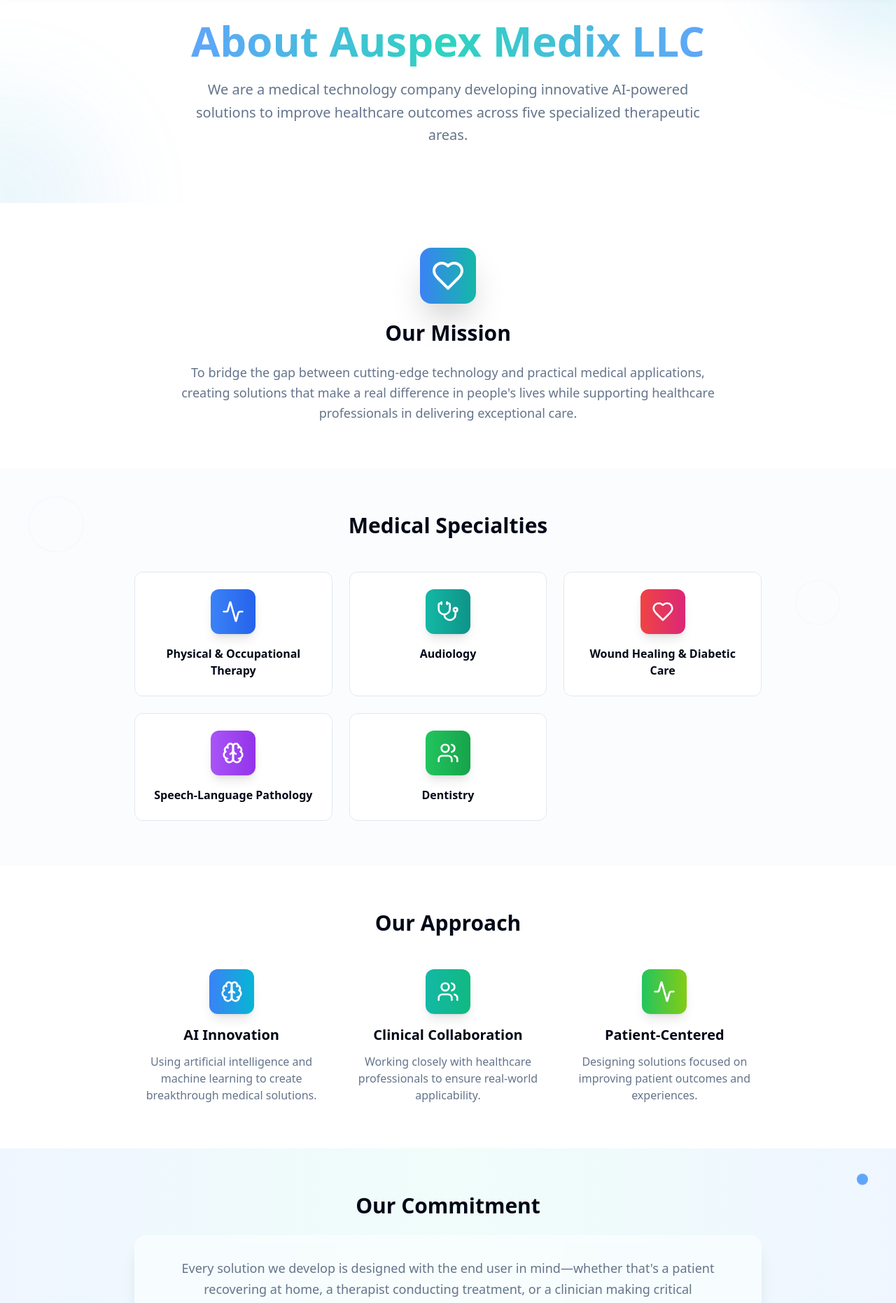
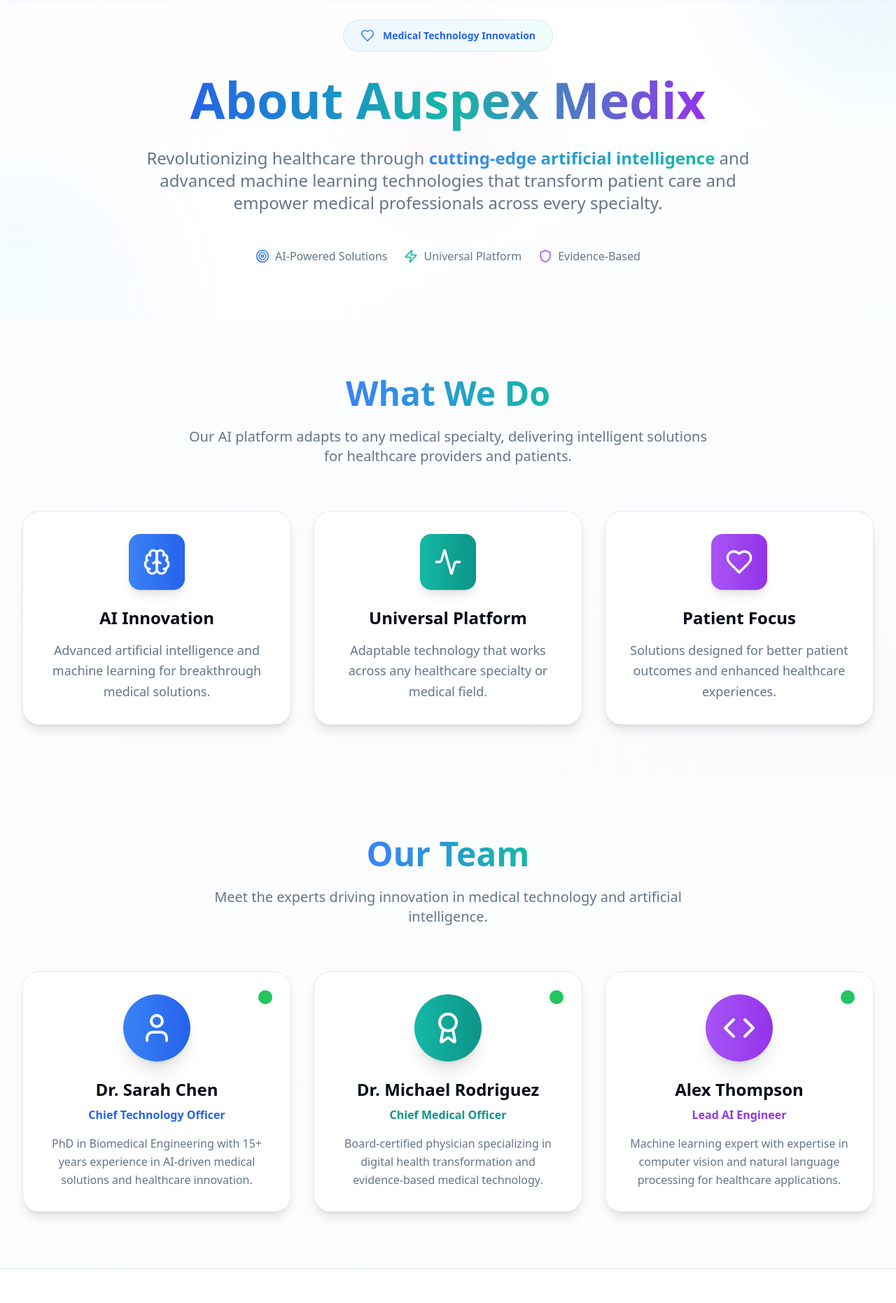
Before and after one commit to hoanglongraspi/ampage, a React (Vite) app: page /about in a window 1280 px wide. Shown: the part 100-1962 px from the top of the page at 70% size. Built offline with nearby package versions, Linux system fonts and the light colour scheme.

Commit message:
up about

```diff
--- a/src/pages/About.tsx
+++ b/src/pages/About.tsx
@@ -1,155 +1,239 @@
 import React from 'react';
 import { Header } from '@/components/Header';
 import { Footer } from '@/components/Footer';
-import { Heart, Brain, Activity, Stethoscope, Users } from 'lucide-react';
+import { Heart, Brain, Activity, User, Award, Code, Target, Zap, Shield } from 'lucide-react';
 
 const About = () => {
-  const specialties = [
-    { title: "Physical & Occupational Therapy", icon: Activity, color: "from-blue-500 to-blue-600" },
-    { title: "Audiology", icon: Stethoscope, color: "from-teal-500 to-teal-600" },
-    { title: "Wound Healing & Diabetic Care", icon: Heart, color: "from-red-500 to-pink-600" },
-    { title: "Speech-Language Pathology", icon: Brain, color: "from-purple-500 to-purple-600" },
-    { title: "Dentistry", icon: Users, color: "from-green-500 to-green-600" }
-  ];
-
-  const approaches = [
-    {
-      icon: Brain,
-      title: "AI Innovation",
-      description: "Using artificial intelligence and machine learning to create breakthrough medical solutions.",
-      color: "from-blue-500 to-cyan-500"
-    },
-    {
-      icon: Users,
-      title: "Clinical Collaboration",
-      description: "Working closely with healthcare professionals to ensure real-world applicability.",
-      color: "from-teal-500 to-emerald-500"
-    },
-    {
-      icon: Activity,
-      title: "Patient-Centered",
-      description: "Designing solutions focused on improving patient outcomes and experiences.",
-      color: "from-green-500 to-lime-500"
-    }
-  ];
-
   return (
-    <div className="min-h-screen bg-background text-foreground overflow-hidden">
+    <div className="min-h-screen bg-background text-foreground">
       <Header />
 
-      {/* Hero Section with Animated Background */}
-      <section className="relative pt-32 pb-20 px-4 sm:px-6 lg:px-8">
-        {/* Animated Background */}
+      {/* Hero Section */}
+      <section className="relative pt-32 pb-20 px-4 sm:px-6 lg:px-8 overflow-hidden bg-gradient-to-br from-blue-50/30 via-background to-teal-50/30 dark:from-blue-950/10 dark:via-background dark:to-teal-950/10">
+        {/* Enhanced Background Elements */}
         <div className="absolute inset-0 overflow-hidden">
-          <div className="absolute -top-40 -right-40 w-80 h-80 bg-gradient-to-r from-blue-400/20 to-teal-400/20 rounded-full blur-3xl animate-pulse"></div>
-          <div className="absolute -bottom-40 -left-40 w-80 h-80 bg-gradient-to-r from-teal-400/20 to-blue-400/20 rounded-full blur-3xl animate-pulse delay-1000"></div>
+          <div className="absolute -top-40 -right-40 w-96 h-96 bg-gradient-to-r from-blue-400/10 to-teal-400/10 rounded-full blur-3xl animate-pulse"></div>
+          <div className="absolute -bottom-40 -left-40 w-96 h-96 bg-gradient-to-r from-teal-400/10 to-blue-400/10 rounded-full blur-3xl animate-pulse delay-1000"></div>
+          <div className="absolute top-1/2 left-1/2 transform -translate-x-1/2 -translate-y-1/2 w-64 h-64 bg-gradient-to-r from-purple-400/5 to-pink-400/5 rounded-full blur-2xl animate-pulse delay-500"></div>
         </div>
 
-        <div className="relative max-w-4xl mx-auto text-center">
-          <h1 className="text-5xl md:text-6xl font-bold mb-6 animate-fade-in">
-            <span className="bg-gradient-to-r from-blue-400 via-teal-400 to-blue-400 bg-clip-text text-transparent animate-gradient-x bg-300% bg-gradient-to-r">
-              About Auspex Medix LLC
+        <div className="relative max-w-6xl mx-auto text-center">
+          <div className="inline-flex items-center px-6 py-3 bg-gradient-to-r from-blue-50 to-teal-50 dark:from-blue-950/30 dark:to-teal-950/30 rounded-full mb-8 border border-blue-200/50 dark:border-blue-800/50">
+            <Heart className="h-5 w-5 text-blue-500 mr-3" />
+            <span className="text-sm font-semibold text-blue-600 dark:text-blue-400">Medical Technology Innovation</span>
+          </div>
+
+          <h1 className="text-5xl md:text-7xl font-bold mb-8 animate-fade-in">
+            <span className="bg-gradient-to-r from-blue-600 via-teal-500 to-purple-600 bg-clip-text text-transparent">
+              About Auspex Medix
             </span>
           </h1>
-          <p className="text-xl text-muted-foreground max-w-3xl mx-auto leading-relaxed animate-fade-in-delay">
-            We are a medical technology company developing innovative AI-powered solutions to improve healthcare outcomes across five specialized therapeutic areas.
+
+          <p className="text-xl md:text-2xl text-muted-foreground max-w-4xl mx-auto leading-relaxed mb-12 animate-fade-in-delay">
+            Revolutionizing healthcare through
+            <span className="font-semibold text-foreground bg-gradient-to-r from-blue-500 to-teal-500 bg-clip-text text-transparent"> cutting-edge artificial intelligence</span> and advanced machine learning technologies that transform patient care and empower medical professionals across every specialty.
           </p>
-        </div>
-      </section>
 
-      {/* Our Mission with Floating Animation */}
-      <section className="py-16 px-4 sm:px-6 lg:px-8">
-        <div className="max-w-4xl mx-auto text-center">
-          <div className="flex justify-center mb-6">
-            <div className="bg-gradient-to-r from-blue-500 to-teal-500 p-4 rounded-2xl shadow-2xl hover:shadow-blue-500/25 transition-all duration-500 hover:scale-110 hover:rotate-3 group">
-              <Heart className="h-12 w-12 text-white group-hover:animate-pulse" />
+          <div className="flex flex-wrap justify-center gap-6 animate-fade-in-delay-2">
+            <div className="flex items-center text-muted-foreground">
+              <Target className="h-5 w-5 text-blue-500 mr-2" />
+              <span>AI-Powered Solutions</span>
             </div>
-          </div>
-          <h2 className="text-3xl font-bold mb-6 hover:text-transparent hover:bg-gradient-to-r hover:from-blue-500 hover:to-teal-500 hover:bg-clip-text transition-all duration-300">Our Mission</h2>
-          <p className="text-lg text-muted-foreground leading-relaxed max-w-3xl mx-auto hover:text-foreground transition-colors duration-300">
-            To bridge the gap between cutting-edge technology and practical medical applications,
-            creating solutions that make a real difference in people's lives while supporting
-            healthcare professionals in delivering exceptional care.
-          </p>
-        </div>
-      </section>
-
-      {/* Medical Specialties with Staggered Animation */}
-      <section className="py-16 px-4 sm:px-6 lg:px-8 bg-muted/30 relative overflow-hidden">
-        {/* Background Pattern */}
-        <div className="absolute inset-0 opacity-5">
-          <div className="absolute top-10 left-10 w-20 h-20 border border-blue-500 rounded-full animate-spin-slow"></div>
-          <div className="absolute top-40 right-20 w-16 h-16 border border-teal-500 rounded-full animate-spin-reverse"></div>
-          <div className="absolute bottom-20 left-1/4 w-12 h-12 border border-green-500 rounded-full animate-bounce"></div>
-        </div>
-
-        <div className="relative max-w-4xl mx-auto">
-          <h2 className="text-3xl font-bold text-center mb-12 hover:scale-105 transition-transform duration-300">Medical Specialties</h2>
-          <div className="grid grid-cols-1 md:grid-cols-2 lg:grid-cols-3 gap-6">
-            {specialties.map((specialty, index) => (
-              <div key={index}
-                   className="bg-background rounded-xl p-6 text-center border hover:shadow-2xl transition-all duration-500 hover:scale-105 hover:-translate-y-2 group cursor-pointer"
-                   style={{ animationDelay: `${index * 100}ms` }}>
-                <div className={`bg-gradient-to-r ${specialty.color} w-16 h-16 rounded-xl flex items-center justify-center mx-auto mb-4 shadow-lg group-hover:shadow-xl group-hover:scale-110 transition-all duration-300 group-hover:rotate-6`}>
-                  <specialty.icon className="h-8 w-8 text-white" />
-                </div>
-                <h3 className="font-semibold text-foreground group-hover:text-transparent group-hover:bg-gradient-to-r group-hover:from-blue-500 group-hover:to-teal-500 group-hover:bg-clip-text transition-all duration-300">{specialty.title}</h3>
-              </div>
-            ))}
+            <div className="flex items-center text-muted-foreground">
+              <Zap className="h-5 w-5 text-teal-500 mr-2" />
+              <span>Universal Platform</span>
+            </div>
+            <div className="flex items-center text-muted-foreground">
+              <Shield className="h-5 w-5 text-purple-500 mr-2" />
+              <span>Evidence-Based</span>
+            </div>
           </div>
         </div>
       </section>
 
-      {/* Our Approach with Interactive Cards */}
-      <section className="py-16 px-4 sm:px-6 lg:px-8 relative">
-        <div className="max-w-4xl mx-auto">
-          <h2 className="text-3xl font-bold text-center mb-12 hover:scale-105 transition-transform duration-300">Our Approach</h2>
+      {/* Our Mission */}
+      {/* <section className="py-20 px-4 sm:px-6 lg:px-8 bg-gradient-to-br from-muted/20 to-muted/30 relative overflow-hidden">
+        <div className="absolute inset-0 bg-grid-pattern opacity-5"></div>
+
+        <div className="relative max-w-5xl mx-auto">
+          <div className="text-center mb-16">
+            <div className="inline-flex p-4 bg-gradient-to-r from-blue-500 to-teal-500 rounded-3xl mb-8 shadow-2xl transform hover:scale-110 transition-transform duration-300">
+              <Heart className="h-12 w-12 text-white" />
+            </div>
+            <h2 className="text-4xl md:text-5xl font-bold mb-6">
+              <span className="bg-gradient-to-r from-blue-500 to-teal-500 bg-clip-text text-transparent">
+                Our Mission
+              </span>
+            </h2>
+          </div>
+
+          <div className="bg-background/80 backdrop-blur-sm rounded-3xl p-8 md:p-12 border shadow-2xl">
+            <p className="text-xl md:text-2xl text-muted-foreground leading-relaxed text-center max-w-4xl mx-auto">
+              To bridge the gap between cutting-edge technology and practical medical applications,
+              creating solutions that make a real difference in people's lives while supporting
+              <span className="font-semibold text-blue-600"> healthcare professionals worldwide</span>.
+            </p>
+
+            <div className="grid grid-cols-1 md:grid-cols-3 gap-8 mt-12">
+              <div className="text-center">
+                <div className="text-3xl font-bold text-blue-500 mb-2">15+</div>
+                <div className="text-muted-foreground">Years Experience</div>
+              </div>
+              <div className="text-center">
+                <div className="text-3xl font-bold text-teal-500 mb-2">∞</div>
+                <div className="text-muted-foreground">Medical Specialties</div>
+              </div>
+              <div className="text-center">
+                <div className="text-3xl font-bold text-purple-500 mb-2">100%</div>
+                <div className="text-muted-foreground">Evidence-Based</div>
+              </div>
+            </div>
+          </div>
+        </div>
+      </section> */}
+
+      {/* What We Do */}
+      <section className="py-20 px-4 sm:px-6 lg:px-8 bg-gradient-to-br from-secondary/20 to-secondary/40">
+        <div className="max-w-7xl mx-auto">
+          <div className="text-center mb-16">
+            <h2 className="text-4xl md:text-5xl font-bold mb-6">
+              <span className="bg-gradient-to-r from-blue-500 to-teal-500 bg-clip-text text-transparent">
+                What We Do
+              </span>
+            </h2>
+            <p className="text-xl text-muted-foreground max-w-3xl mx-auto">
+              Our AI platform adapts to any medical specialty, delivering intelligent solutions for healthcare providers and patients.
+            </p>
+          </div>
+
           <div className="grid grid-cols-1 md:grid-cols-3 gap-8">
-            {approaches.map((approach, index) => (
-              <div key={index}
-                   className="text-center group hover:transform hover:scale-105 transition-all duration-500 cursor-pointer">
-                <div className={`bg-gradient-to-r ${approach.color} w-16 h-16 rounded-xl flex items-center justify-center mx-auto mb-4 shadow-lg group-hover:shadow-2xl group-hover:shadow-blue-500/25 transition-all duration-500 group-hover:rotate-12 group-hover:scale-125`}>
-                  <approach.icon className="h-8 w-8 text-white group-hover:animate-pulse" />
+            <div className="group relative">
+              <div className="bg-background rounded-3xl p-8 shadow-lg border hover:shadow-2xl transition-all duration-500 h-full group-hover:-translate-y-2">
+                <div className="w-20 h-20 bg-gradient-to-r from-blue-500 to-blue-600 rounded-2xl flex items-center justify-center mx-auto mb-6 shadow-lg group-hover:shadow-xl group-hover:scale-110 transition-all duration-500">
+                  <Brain className="h-10 w-10 text-white" />
                 </div>
-                <h3 className="text-xl font-bold mb-3 group-hover:text-transparent group-hover:bg-gradient-to-r group-hover:from-blue-500 group-hover:to-teal-500 group-hover:bg-clip-text transition-all duration-300">{approach.title}</h3>
-                <p className="text-muted-foreground group-hover:text-foreground transition-colors duration-300">
-                  {approach.description}
+                <h3 className="text-2xl font-bold text-center mb-4 group-hover:text-transparent group-hover:bg-gradient-to-r group-hover:from-blue-500 group-hover:to-teal-500 group-hover:bg-clip-text transition-all duration-300">
+                  AI Innovation
+                </h3>
+                <p className="text-muted-foreground text-lg leading-relaxed text-center">
+                  Advanced artificial intelligence and machine learning for breakthrough medical solutions.
                 </p>
               </div>
-            ))}
+            </div>
+
+            <div className="group relative">
+              <div className="bg-background rounded-3xl p-8 shadow-lg border hover:shadow-2xl transition-all duration-500 h-full group-hover:-translate-y-2">
+                <div className="w-20 h-20 bg-gradient-to-r from-teal-500 to-teal-600 rounded-2xl flex items-center justify-center mx-auto mb-6 shadow-lg group-hover:shadow-xl group-hover:scale-110 transition-all duration-500">
+                  <Activity className="h-10 w-10 text-white" />
+                </div>
+                <h3 className="text-2xl font-bold text-center mb-4 group-hover:text-transparent group-hover:bg-gradient-to-r group-hover:from-blue-500 group-hover:to-teal-500 group-hover:bg-clip-text transition-all duration-300">
+                  Universal Platform
+                </h3>
+                <p className="text-muted-foreground text-lg leading-relaxed text-center">
+                  Adaptable technology that works across any healthcare specialty or medical field.
+                </p>
+              </div>
+            </div>
+
+            <div className="group relative">
+              <div className="bg-background rounded-3xl p-8 shadow-lg border hover:shadow-2xl transition-all duration-500 h-full group-hover:-translate-y-2">
+                <div className="w-20 h-20 bg-gradient-to-r from-purple-500 to-purple-600 rounded-2xl flex items-center justify-center mx-auto mb-6 shadow-lg group-hover:shadow-xl group-hover:scale-110 transition-all duration-500">
+                  <Heart className="h-10 w-10 text-white" />
+                </div>
+                <h3 className="text-2xl font-bold text-center mb-4 group-hover:text-transparent group-hover:bg-gradient-to-r group-hover:from-blue-500 group-hover:to-teal-500 group-hover:bg-clip-text transition-all duration-300">
+                  Patient Focus
+                </h3>
+                <p className="text-muted-foreground text-lg leading-relaxed text-center">
+                  Solutions designed for better patient outcomes and enhanced healthcare experiences.
+                </p>
+              </div>
+            </div>
           </div>
         </div>
       </section>
 
-      {/* Our Commitment with Gradient Animation */}
-      <section className="py-16 px-4 sm:px-6 lg:px-8 bg-gradient-to-r from-blue-50 via-teal-50 to-blue-50 dark:from-blue-950/20 dark:via-teal-950/20 dark:to-blue-950/20 animate-gradient-x bg-300% relative overflow-hidden">
-        {/* Floating Elements */}
-        <div className="absolute top-10 right-10 w-4 h-4 bg-blue-400 rounded-full animate-bounce"></div>
-        <div className="absolute bottom-10 left-10 w-6 h-6 bg-teal-400 rounded-full animate-bounce delay-300"></div>
-        <div className="absolute top-1/2 left-1/4 w-3 h-3 bg-green-400 rounded-full animate-ping"></div>
+      {/* Our Team */}
+      <section className="py-20 px-4 sm:px-6 lg:px-8 bg-gradient-to-br from-slate-50/50 to-gray-50/50 dark:from-slate-900/30 dark:to-gray-900/30 relative overflow-hidden">
+        <div className="absolute inset-0 bg-dot-pattern opacity-5"></div>
 
-        <div className="relative max-w-4xl mx-auto text-center">
-          <h2 className="text-3xl font-bold mb-6 hover:scale-110 transition-transform duration-300 hover:text-transparent hover:bg-gradient-to-r hover:from-blue-500 hover:to-teal-500 hover:bg-clip-text">Our Commitment</h2>
-          <div className="bg-white/50 dark:bg-gray-900/50 backdrop-blur-sm rounded-2xl p-8 shadow-xl hover:shadow-2xl transition-all duration-500 hover:scale-[1.02] border border-white/20">
-            <p className="text-lg text-muted-foreground leading-relaxed max-w-3xl mx-auto hover:text-foreground transition-colors duration-300">
-              Every solution we develop is designed with the end user in mind—whether that's a patient
-              recovering at home, a therapist conducting treatment, or a clinician making critical
-              diagnostic decisions. We believe in intelligent, accessible, and evidence-based solutions.
+        <div className="relative max-w-7xl mx-auto">
+          <div className="text-center mb-16">
+            <h2 className="text-4xl md:text-5xl font-bold mb-6">
+              <span className="bg-gradient-to-r from-blue-500 to-teal-500 bg-clip-text text-transparent">
+                Our Team
+              </span>
+            </h2>
+            <p className="text-xl text-muted-foreground max-w-3xl mx-auto">
+              Meet the experts driving innovation in medical technology and artificial intelligence.
             </p>
+          </div>
+
+          <div className="grid grid-cols-1 md:grid-cols-3 gap-8">
+            {/* Team Member 1 */}
+            <div className="group">
+              <div className="bg-background/90 backdrop-blur-sm rounded-3xl p-8 shadow-lg hover:shadow-2xl transition-all duration-500 border hover:-translate-y-2 h-full">
+                <div className="text-center">
+                  <div className="relative">
+                    <div className="w-24 h-24 bg-gradient-to-r from-blue-500 to-blue-600 rounded-full flex items-center justify-center mx-auto mb-6 group-hover:scale-110 transition-transform duration-300 shadow-xl">
+                      <User className="h-12 w-12 text-white" />
+                    </div>
+                    <div className="absolute -top-2 -right-2 w-6 h-6 bg-green-500 rounded-full border-2 border-background"></div>
+                  </div>
+                  <h3 className="text-2xl font-bold text-foreground mb-2">Dr. Sarah Chen</h3>
+                  <p className="text-blue-600 font-semibold mb-4">Chief Technology Officer</p>
+                  <p className="text-muted-foreground leading-relaxed">
+                    PhD in Biomedical Engineering with 15+ years experience in AI-driven medical solutions and healthcare innovation.
+                  </p>
+                </div>
+              </div>
+            </div>
+
+            {/* Team Member 2 */}
+            <div className="group">
+              <div className="bg-background/90 backdrop-blur-sm rounded-3xl p-8 shadow-lg hover:shadow-2xl transition-all duration-500 border hover:-translate-y-2 h-full">
+                <div className="text-center">
+                  <div className="relative">
+                    <div className="w-24 h-24 bg-gradient-to-r from-teal-500 to-teal-600 rounded-full flex items-center justify-center mx-auto mb-6 group-hover:scale-110 transition-transform duration-300 shadow-xl">
+                      <Award className="h-12 w-12 text-white" />
+                    </div>
+                    <div className="absolute -top-2 -right-2 w-6 h-6 bg-green-500 rounded-full border-2 border-background"></div>
+                  </div>
+                  <h3 className="text-2xl font-bold text-foreground mb-2">Dr. Michael Rodriguez</h3>
+                  <p className="text-teal-600 font-semibold mb-4">Chief Medical Officer</p>
+                  <p className="text-muted-foreground leading-relaxed">
+                    Board-certified physician specializing in digital health transformation and evidence-based medical technology.
+                  </p>
+                </div>
+              </div>
+            </div>
+
+            {/* Team Member 3 */}
+            <div className="group">
+              <div className="bg-background/90 backdrop-blur-sm rounded-3xl p-8 shadow-lg hover:shadow-2xl transition-all duration-500 border hover:-translate-y-2 h-full">
+                <div className="text-center">
+                  <div className="relative">
+                    <div className="w-24 h-24 bg-gradient-to-r from-purple-500 to-purple-600 rounded-full flex items-center justify-center mx-auto mb-6 group-hover:scale-110 transition-transform duration-300 shadow-xl">
+                      <Code className="h-12 w-12 text-white" />
+                    </div>
+                    <div className="absolute -top-2 -right-2 w-6 h-6 bg-green-500 rounded-full border-2 border-background"></div>
+                  </div>
+                  <h3 className="text-2xl font-bold text-foreground mb-2">Alex Thompson</h3>
+                  <p className="text-purple-600 font-semibold mb-4">Lead AI Engineer</p>
+                  <p className="text-muted-foreground leading-relaxed">
+                    Machine learning expert with expertise in computer vision and natural language processing for healthcare applications.
+                  </p>
+                </div>
+              </div>
+            </div>
           </div>
         </div>
       </section>
 
       <Footer />
 
-      <style jsx>{`
-        @keyframes gradient-x {
-          0%, 100% { background-position: 0% 50%; }
-          50% { background-position: 100% 50%; }
-        }
-
+      <style>{`
         @keyframes fade-in {
-          from { opacity: 0; transform: translateY(20px); }
+          from { opacity: 0; transform: translateY(30px); }
           to { opacity: 1; transform: translateY(0); }
         }
 
@@ -163,12 +247,21 @@
           to { transform: rotate(0deg); }
         }
 
-        .animate-gradient-x { animation: gradient-x 15s ease infinite; }
-        .animate-fade-in { animation: fade-in 1s ease-out; }
-        .animate-fade-in-delay { animation: fade-in 1s ease-out 0.3s both; }
-        .animate-spin-slow { animation: spin-slow 20s linear infinite; }
-        .animate-spin-reverse { animation: spin-reverse 15s linear infinite; }
-        .bg-300% { background-size: 300% 300%; }
+        .animate-fade-in { animation: fade-in 1.2s ease-out; }
+        .animate-fade-in-delay { animation: fade-in 1.2s ease-out 0.4s both; }
+        .animate-fade-in-delay-2 { animation: fade-in 1.2s ease-out 0.8s both; }
+        .animate-spin-slow { animation: spin-slow 30s linear infinite; }
+        .animate-spin-reverse { animation: spin-reverse 25s linear infinite; }
+
+        .bg-grid-pattern {
+          background-image: radial-gradient(circle, rgba(59, 130, 246, 0.1) 1px, transparent 1px);
+          background-size: 20px 20px;
+        }
+
+        .bg-dot-pattern {
+          background-image: radial-gradient(circle, rgba(20, 184, 166, 0.1) 1px, transparent 1px);
+          background-size: 24px 24px;
+        }
       `}</style>
     </div>
   );
```
